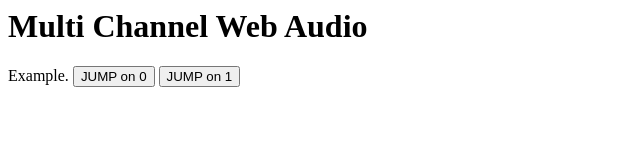
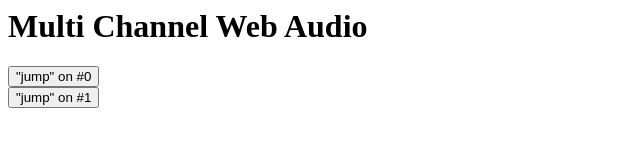
Before and after one commit to RandomStudio/multi-speaker-web, a website built with Parcel: page example/index.html in a window 1280 px wide. Shown: the whole page, without its empty margins (0-640 px from the left). Built offline with nearby package versions, Linux system fonts and the light colour scheme.

Commit message:
tidy up example, tidy up logging

```diff
--- a/example/example.ts
+++ b/example/example.ts
@@ -8,7 +8,3 @@ player.loadSamples({
   jump: "/clips/jump.mp3",
   land: "/clips/land.mp3"
 });
-
-export const test = () => {
-  console.log("boo!");
-};
--- a/example/index.html
+++ b/example/index.html
@@ -2,22 +2,16 @@
   <body>
     <script src="./example.ts"></script>
     <h1>Multi Channel Web Audio</h1>
-    Example.
 
-    <button onclick="p.player.play('jump', 0);">
-      JUMP on 0
-    </button>
-    <button onclick="p.player.play('jump', 1);">
-      JUMP on 1
-    </button>
-
-    <!-- <div>
-      Jump
-      <audio controls src="clips/jump.mp3" />
+    <div>
+      <button onclick="p.player.play('jump', 0);">
+        "jump" on #0
+      </button>
     </div>
     <div>
-      Land
-      <audio controls src="clips/land.mp3" />
-    </div> -->
+      <button onclick="p.player.play('jump', 1);">
+        "jump" on #1
+      </button>
+    </div>
   </body>
 </html>
--- a/src/index.ts
+++ b/src/index.ts
@@ -88,7 +88,7 @@ export default class MultiChannelPlayer {
   public play = (key: string, channel: number) => {
     const sample = this.samples[key];
     if (sample) {
-      console.log("found sample with key", key);
+      console.log(`found sample "${key}", play on channel #${channel}`);
       sample.bufferSourceNode = this.audioCtx.createBufferSource();
       sample.bufferSourceNode.buffer = sample.bufferData;
 
```
